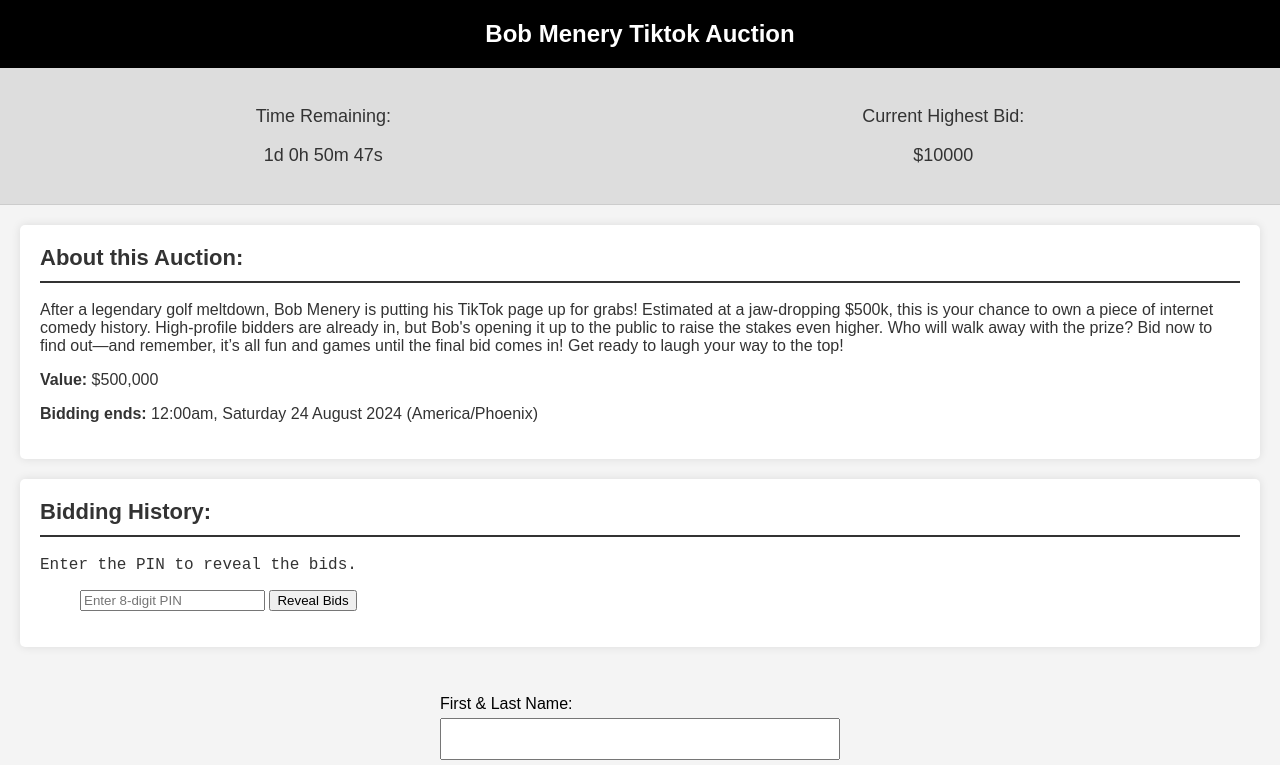
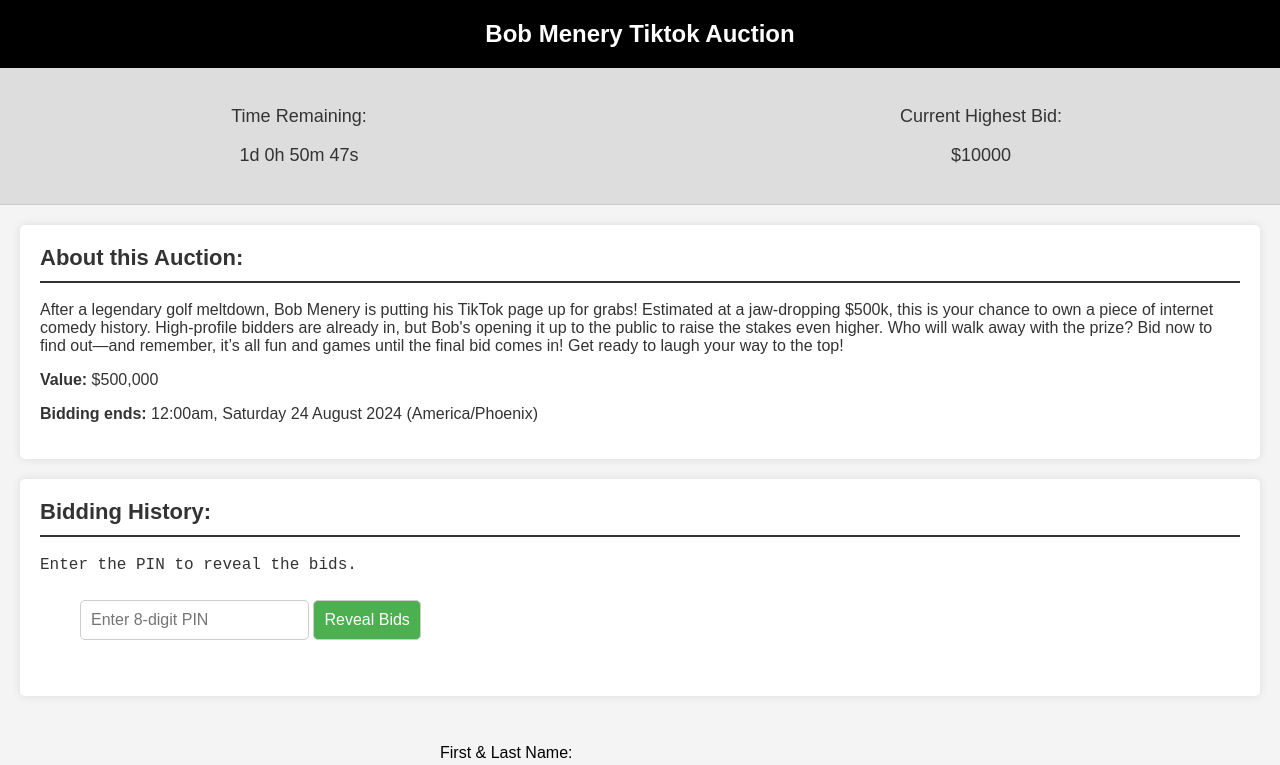
Before and after one commit to bcraig158/AuctionWidget, a plain HTML site: page index.html in a window 1280 px wide. Shown: the top 765 px of the page. Drawn offline with Linux system fonts and the light colour scheme.

Commit message:
Update index.html

```diff
--- a/index.html
+++ b/index.html
@@ -22,7 +22,7 @@
         }
         .auction-info {
             display: flex;
-            justify-content: space-around;
+            justify-content: space-between;
             padding: 20px;
             background-color: #ddd;
             border-bottom: 1px solid #ccc;
@@ -30,6 +30,7 @@
         .auction-info div {
             text-align: center;
             font-size: 18px;
+            width: 45%;
         }
         .auction-description {
             padding: 20px;
@@ -60,6 +61,19 @@
         .bidding-history pre {
             font-size: 16px;
             white-space: pre-wrap;
+        }
+        input[type="password"], button {
+            padding: 10px;
+            font-size: 16px;
+            margin-top: 10px;
+            margin-bottom: 20px;
+            border: 1px solid #ccc;
+            border-radius: 5px;
+        }
+        button {
+            background-color: #4CAF50;
+            color: white;
+            cursor: pointer;
         }
     </style>
 </head>
@@ -104,6 +118,7 @@
     <iframe id="bid-frame" src="https://bcraig158.github.io/AuctionWidget/iframe-content.html" style="width: 100%; height: 500px; border: none;"></iframe>
 
     <script>
+
         // Initialize the highest bid
         let highestBid = 10000;
 
```
